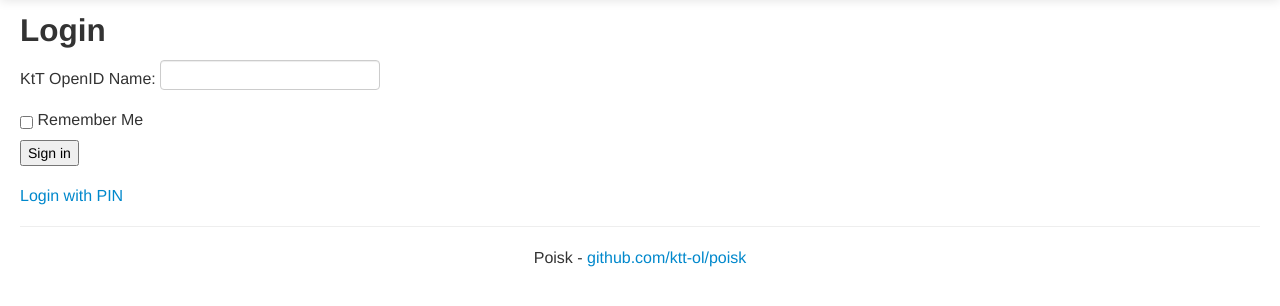
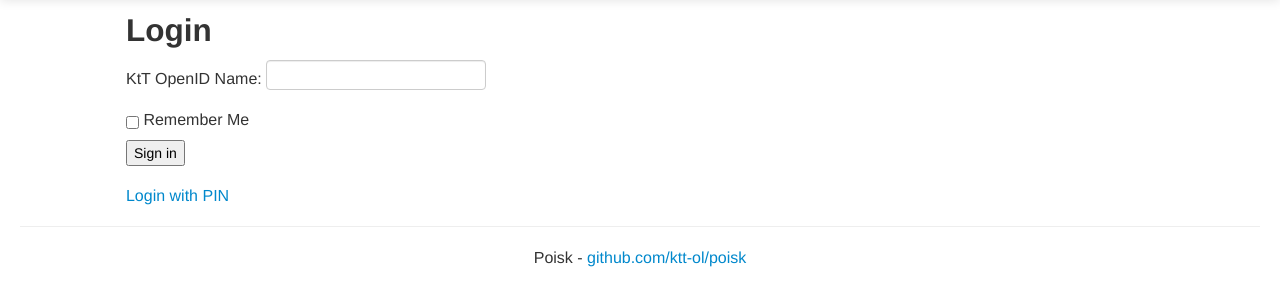
Before and after one commit to ktt-ol/poisk, a Python web app: template poisk/templates/login.html in a window 1280 px wide. Shown: the part 41-347 px from the top of the page. Run offline with Jinja, Linux system fonts and the light colour scheme; the template is opened without the code that fills it, so the values that code supplies are empty, except form fields; tables that the repository leaves empty hold one stand-in row (values such as "Sample post"); form fields are guessed from the names that the template uses; some libraries are stand-ins or nearby versions.

Commit message:
tweak html of login

```diff
--- a/poisk/templates/login.html
+++ b/poisk/templates/login.html
@@ -1,6 +1,9 @@
 {% extends "layout.html" %}
 {% block title %}Login{% endblock %}
 {% block body %}
+
+<div class="row-fluid">
+    <div class="offset1 span4">
       <h2>Login</h2>
       <form action="" method=post>
         {{ form.hidden_tag() }}
@@ -13,4 +16,6 @@
           <input type=hidden name=next value="{{ next }}">
       </form>
       <a href="{{ url_for('user.login_pin') }}">Login with PIN</a>
+  </div>
+</div>
 {% endblock %}
```
Lines whose indentation alone changed are shown as unchanged.
